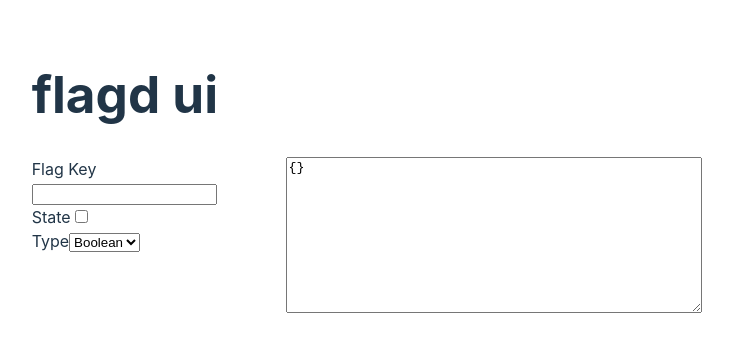
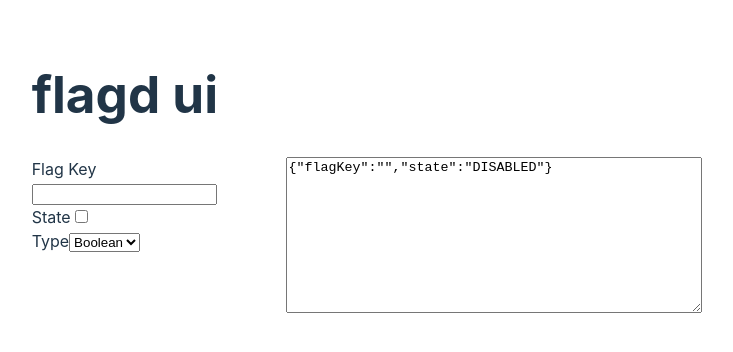
Before and after one commit to yangzhaox/flagd-ui, a React (Vite) app: page / in a window 1280 px wide. Shown: the top 352 px of the page, without its empty margins (273-1006 px from the left). Built offline with nearby package versions, Linux system fonts and the light colour scheme.

Commit message:
add initial formDataConverter

```diff
--- a/package.json
+++ b/package.json
@@ -5,6 +5,7 @@
   "type": "module",
   "scripts": {
     "dev": "vite",
+    "test": "vitest",
     "build": "vite build",
     "lint": "eslint . --ext js,jsx --report-unused-disable-directives --max-warnings 0",
     "preview": "vite preview"
@@ -22,6 +23,7 @@
     "eslint-plugin-react": "^7.34.1",
     "eslint-plugin-react-hooks": "^4.6.0",
     "eslint-plugin-react-refresh": "^0.4.6",
-    "vite": "^5.2.0"
+    "vite": "^5.2.0",
+    "vitest": "^1.4.0"
   }
 }
--- a/src/FlagForm.jsx
+++ b/src/FlagForm.jsx
@@ -9,8 +9,8 @@ export default function FlagForm() {
                 <label htmlFor="flagKey">Flag Key</label>
                 <input id="flagKey" {...register("flagKey")} />
                 <br />
-                <label htmlFor="enabled">State</label>
-                <input id="enabled" type="checkbox" {...register("enabled")} />
+                <label htmlFor="state">State</label>
+                <input id="state" type="checkbox" {...register("state")} />
                 <br />
                 <label htmlFor="type">Type</label>
                 <select id="type" {...register("type")}>
--- a/src/FlagViewer.jsx
+++ b/src/FlagViewer.jsx
@@ -1,7 +1,12 @@
 import { useFormContext } from "react-hook-form"
+import flagFormConverter from "./flagFormConverter"
 
 export default function FlagViewer() {
   const { watch } = useFormContext()
+
+  const formData = watch()
+
+  const convertedFormData = flagFormConverter(formData)
 
   return (
     <>
@@ -10,7 +15,7 @@ export default function FlagViewer() {
         rows={10}
         cols={50}
         readOnly
-        value={JSON.stringify(watch())} />
+        value={JSON.stringify(convertedFormData)} />
     </>
   )
 }
--- /dev/null
+++ b/src/flagFormConverter.js
@@ -0,0 +1,6 @@
+export default function flagFormConverter(formData) {
+    return {
+        flagKey: formData.flagKey ? formData.flagKey : "",
+        state: formData.state ? "ENABLED" : "DISABLED"
+    }
+}
```
Also changed, not shown: 2 other files (tests, documents, lock files or other folders).
